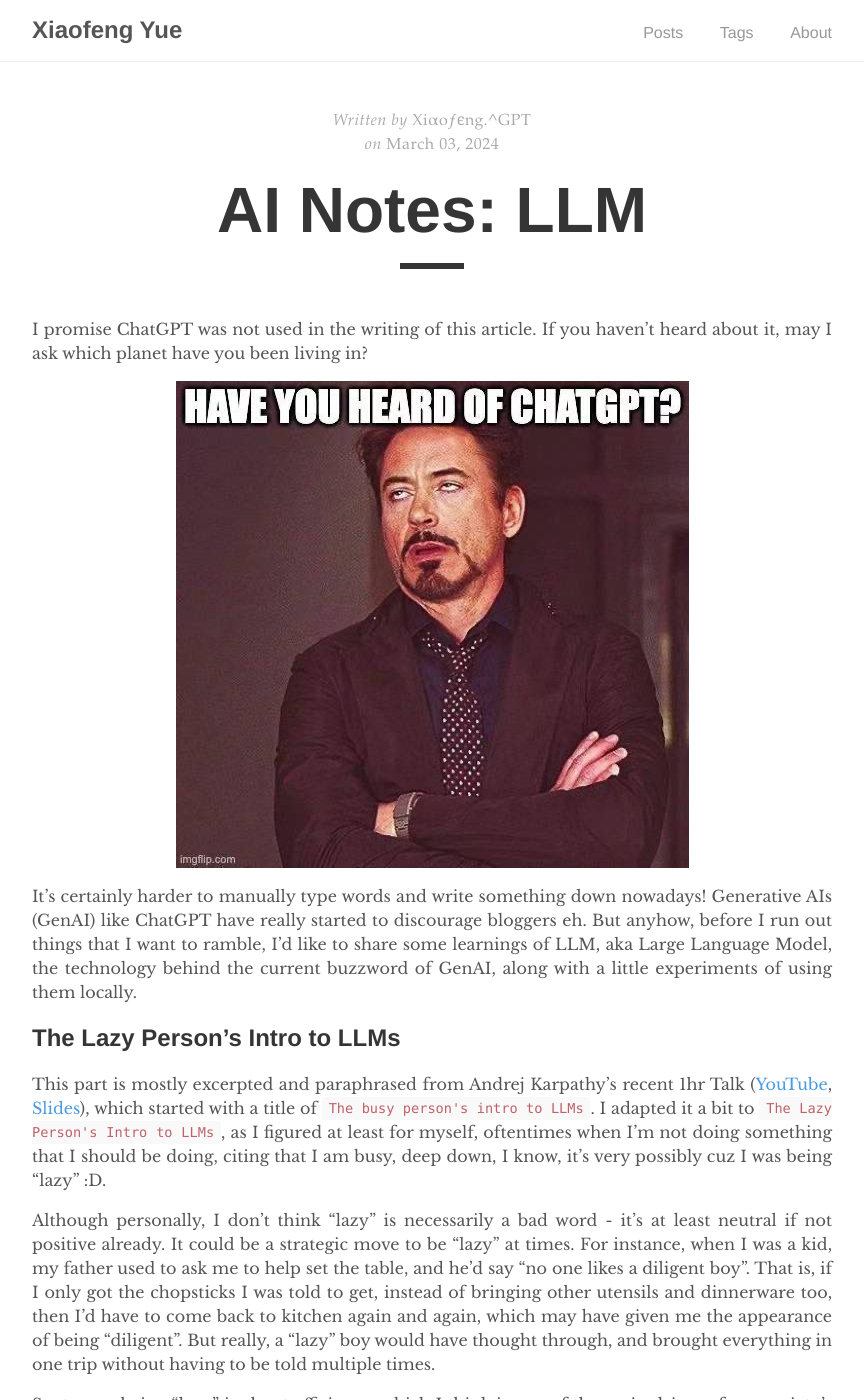
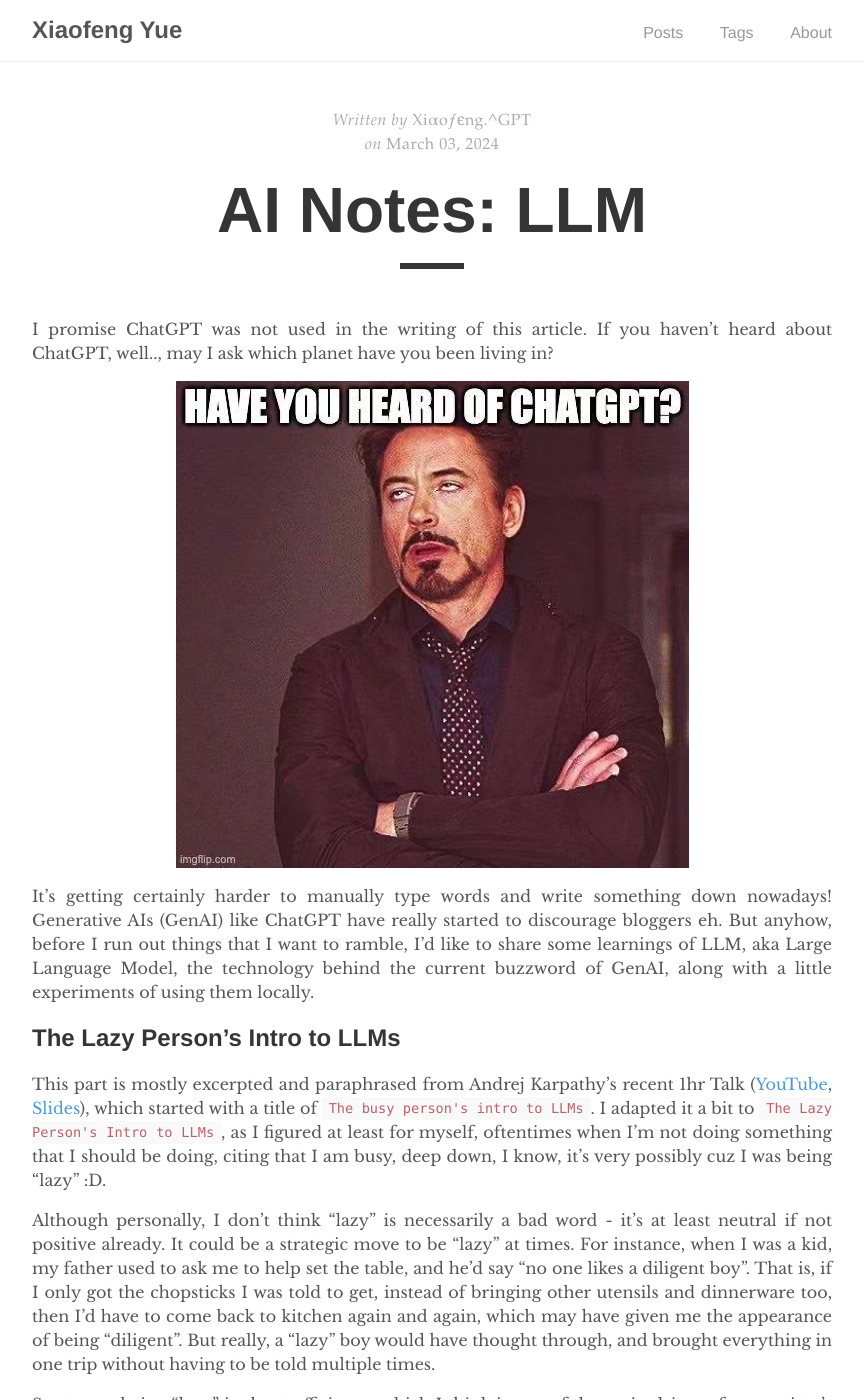
Before and after one commit to yuexiaofeng/yuexiaofeng.github.io, a Jekyll site: the page built from _posts/2024-03-03-ai-notes-llm.md, in a window 1280 px wide and 1400 px high. Shown: the whole window, without its empty margins (208-1072 px from the left). Built offline with Jekyll 4.4.1, drawn with Linux system fonts in a browser that asks for light colours.

Commit message:
updated llm post

```diff
--- a/_posts/2024-03-03-ai-notes-llm.md
+++ b/_posts/2024-03-03-ai-notes-llm.md
@@ -6,11 +6,11 @@
 tags: [AI]
 ---
 
-I promise ChatGPT was not used in the writing of this article<!--more-->. If you haven't heard about it, may I ask which planet have you been living in?
+I promise ChatGPT was not used in the writing of this article<!--more-->. If you haven't heard about ChatGPT, well.., may I ask which planet have you been living in?
 
 ![have_you_heard](../assets/images/20240303/robertd.jpg)
 
-It's certainly harder to manually type words and write something down nowadays! Generative AIs (GenAI) like ChatGPT have really started to discourage bloggers eh. But anyhow, before I run out things that I want to ramble, I'd like to share some learnings of LLM, aka Large Language Model, the technology behind the current buzzword of GenAI, along with a little experiments of using them locally.
+It's getting certainly harder to manually type words and write something down nowadays! Generative AIs (GenAI) like ChatGPT have really started to discourage bloggers eh. But anyhow, before I run out things that I want to ramble, I'd like to share some learnings of LLM, aka Large Language Model, the technology behind the current buzzword of GenAI, along with a little experiments of using them locally.
 
 ## The Lazy Person's Intro to LLMs
 
```
